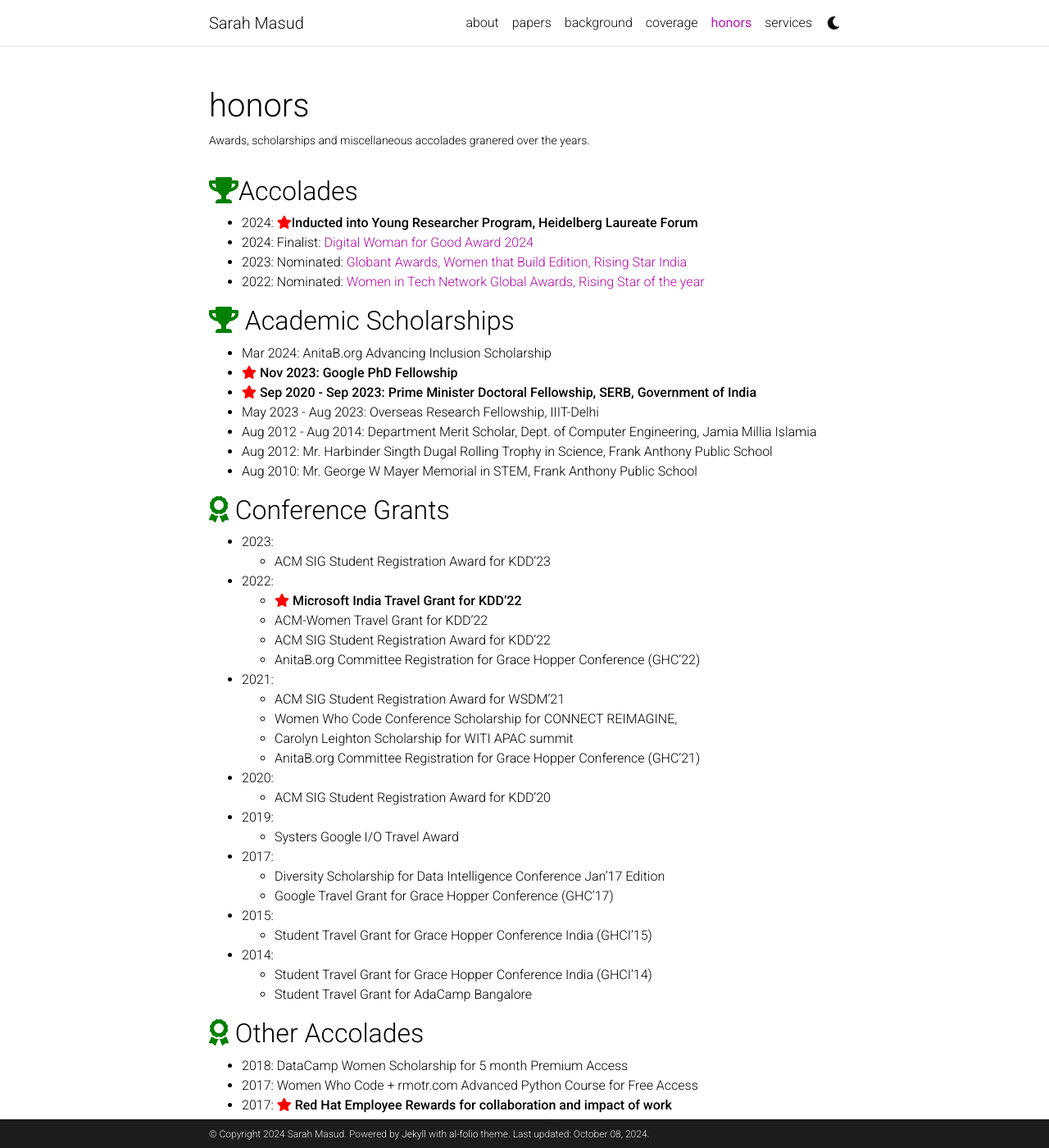
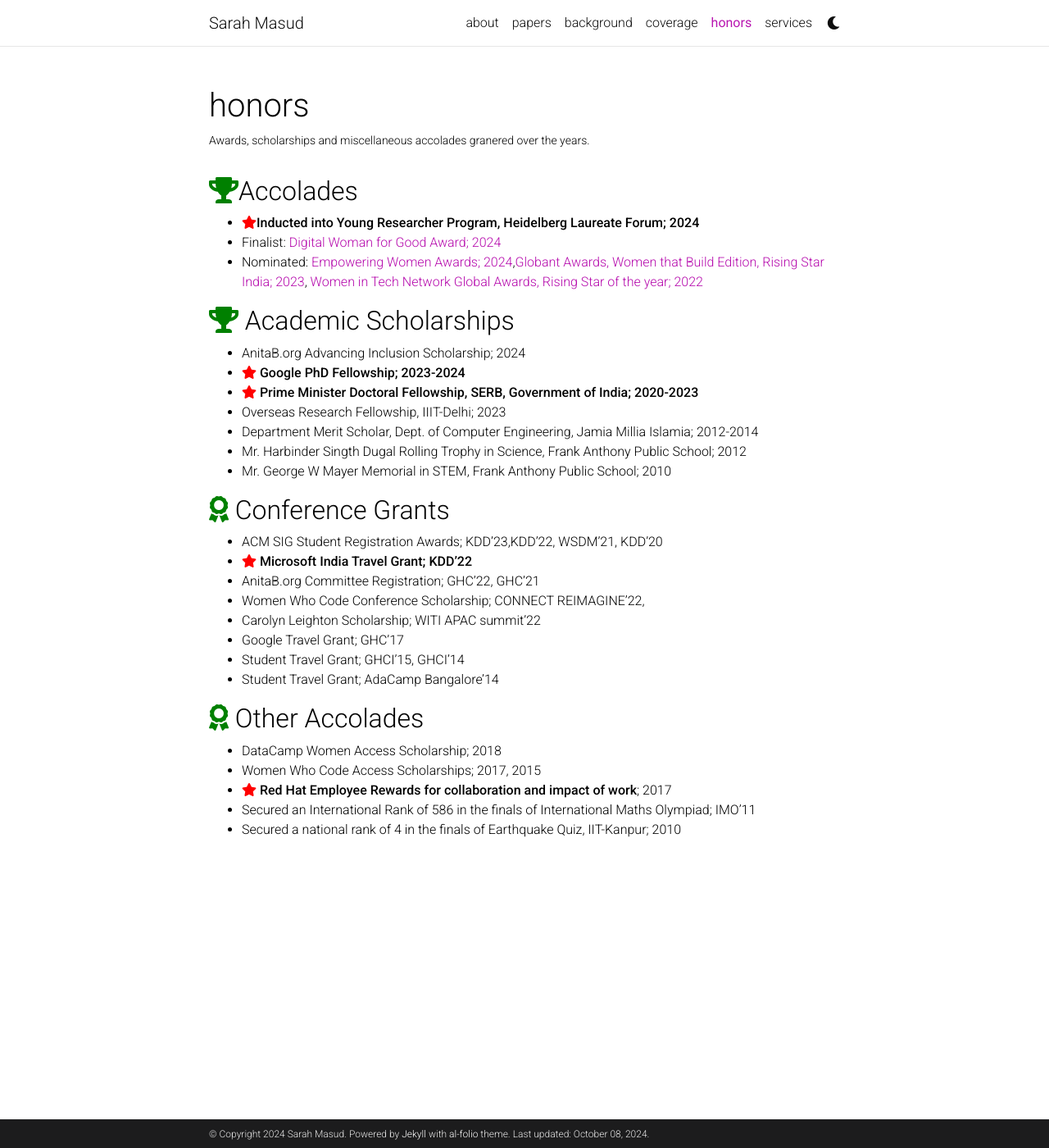
Before and after one commit to sara-02/sara-02.github.io, a Jekyll site: the page built from _pages/honors.md, in a window 1280 px wide and 1400 px high. Shown: the whole window at 82% size. Built offline with Jekyll 4.4.1, drawn with Linux system fonts in a browser that asks for light colours; comment, search, counter and statistics services are not loaded; a style sheet for code colours, icons or effects is not loaded; some of the changed text lies outside the part shown.

Commit message:
Update honors and essay pupications

```diff
--- a/_pages/honors.md
+++ b/_pages/honors.md
@@ -8,56 +8,32 @@ nav_order: 5
 ---
 
 ## <i style='font-size:24px' class='fas' style='color: green'>&#xf091;</i>Accolades
-* 2024: <i style='font-size:24px' class='fas' style='color: red'>&#xf005;</i>**Inducted into Young Researcher Program, Heidelberg Laureate Forum**
-* 2024: Finalist:  [Digital Woman for Good Award 2024](https://digitalwomenawards.com/awards-news/digital-women-for-good-hjkkd)
-* 2023: Nominated: [Globant Awards, Women that Build Edition, Rising Star India](https://womenawards.globant.com/2023/RisingStar/SarahMasud)
-* 2022: Nominated: [Women in Tech Network Global Awards, Rising Star of the year](https://www.womentech.net/nominee/Sarah/Masud/79424)
+* <i style='font-size:24px' class='fas' style='color: red'>&#xf005;</i>**Inducted into Young Researcher Program, Heidelberg Laureate Forum; 2024**
+* Finalist:  [Digital Woman for Good Award; 2024](https://digitalwomenawards.com/awards-news/digital-women-for-good-hjkkd)
+* Nominated:  [Empowering Women Awards; 2024](https://www.empoweringwomeninindustry.com/2024-award-nominees),[Globant Awards, Women that Build Edition, Rising Star India; 2023](https://womenawards.globant.com/2023/RisingStar/SarahMasud), [Women in Tech Network Global Awards, Rising Star of the year; 2022](https://www.womentech.net/nominee/Sarah/Masud/79424)
 
 ## <i style='font-size:24px' class='fas' style='color: green'>&#xf091;</i> Academic Scholarships
-* Mar 2024: AnitaB.org Advancing Inclusion Scholarship
-* <i style='font-size:24px' class='fas' style='color: red'>&#xf005;</i> **Nov 2023: Google PhD Fellowship**
-* <i style='font-size:24px' class='fas' style='color: red'>&#xf005;</i> **Sep 2020 - Sep 2023: Prime Minister Doctoral Fellowship, SERB, Government of India**
-* May 2023 - Aug 2023: Overseas Research Fellowship, IIIT-Delhi
-* Aug 2012 - Aug 2014: Department Merit Scholar, Dept. of Computer Engineering, Jamia Millia Islamia
-* Aug 2012: Mr. Harbinder Singth Dugal Rolling Trophy in Science, Frank Anthony Public School
-* Aug 2010: Mr. George W Mayer Memorial in STEM, Frank Anthony Public School
+* AnitaB.org Advancing Inclusion Scholarship; 2024
+* <i style='font-size:24px' class='fas' style='color: red'>&#xf005;</i> **Google PhD Fellowship; 2023-2024**
+* <i style='font-size:24px' class='fas' style='color: red'>&#xf005;</i> **Prime Minister Doctoral Fellowship, SERB, Government of India; 2020-2023**
+* Overseas Research Fellowship, IIIT-Delhi; 2023
+* Department Merit Scholar, Dept. of Computer Engineering, Jamia Millia Islamia; 2012-2014
+* Mr. Harbinder Singth Dugal Rolling Trophy in Science, Frank Anthony Public School; 2012
+* Mr. George W Mayer Memorial in STEM, Frank Anthony Public School; 2010
 
 ## <i style='font-size:24px' class='fas' style='color: green'>&#xf559;</i> Conference Grants
-* 2023:
-	* ACM SIG Student Registration Award for KDD’23
-
-* 2022:
-	* <i style='font-size:24px' class='fas' style='color: red'>&#xf005;</i> **Microsoft India Travel Grant for KDD'22**
-	* ACM-Women Travel Grant for KDD'22
-	* ACM SIG Student Registration Award for KDD’22
-	* AnitaB.org Committee Registration for Grace Hopper Conference (GHC'22)
-
-* 2021:
-	* ACM SIG Student Registration Award for WSDM’21
-	* Women Who Code Conference Scholarship for CONNECT REIMAGINE,
-	* Carolyn Leighton Scholarship for  WITI APAC summit
-	* AnitaB.org Committee Registration for Grace Hopper Conference (GHC'21)
-
-* 2020:
-	* ACM SIG Student Registration Award for KDD’20
-
-* 2019:
-	* Systers Google I/O Travel Award
-
-* 2017:
-	* Diversity Scholarship for Data Intelligence Conference Jan'17 Edition
-	* Google Travel Grant for Grace Hopper Conference (GHC'17)
-* 2015:
-	* Student Travel Grant for Grace Hopper Conference India (GHCI'15)
-
-* 2014:
-	* Student Travel Grant for Grace Hopper Conference India (GHCI'14)
-	* Student Travel Grant for AdaCamp Bangalore
+* ACM SIG Student Registration Awards; KDD’23,KDD'22, WSDM'21, KDD'20
+* <i style='font-size:24px' class='fas' style='color: red'>&#xf005;</i> **Microsoft India Travel Grant; KDD'22**
+* AnitaB.org Committee Registration; GHC'22, GHC'21
+* Women Who Code Conference Scholarship; CONNECT REIMAGINE'22,
+* Carolyn Leighton Scholarship; WITI APAC summit'22
+* Google Travel Grant; GHC'17
+* Student Travel Grant; GHCI'15, GHCI'14
+* Student Travel Grant; AdaCamp Bangalore'14
 
 ## <i style='font-size:24px' class='fas' style='color: green'>&#xf559;</i> Other Accolades
-* 2018: DataCamp Women Scholarship for 5 month Premium Access
-* 2017: Women Who Code + rmotr.com Advanced Python Course for Free Access
-* 2017: <i style='font-size:24px' class='fas' style='color: red'>&#xf005;</i> **Red Hat Employee Rewards for collaboration and impact of work**
-* 2016: Women Who Code + Pluralsight + Code School for 2 Month Premium Access
-* 2011: Secured an International Rank of 586 in the finals of International Maths Olympiad (IMO'11)
-* 2010: Secured a national rank of 4 in the finals of Earthquake Quiz, IIT-Kanpur
+* DataCamp Women Access Scholarship; 2018
+* Women Who Code Access Scholarships; 2017, 2015
+* <i style='font-size:24px' class='fas' style='color: red'>&#xf005;</i> **Red Hat Employee Rewards for collaboration and impact of work**; 2017
+* Secured an International Rank of 586 in the finals of International Maths Olympiad; IMO'11
+* Secured a national rank of 4 in the finals of Earthquake Quiz, IIT-Kanpur; 2010
```
Also changed, not shown: _bibliography/papers.bib (+31 -4 lines).
